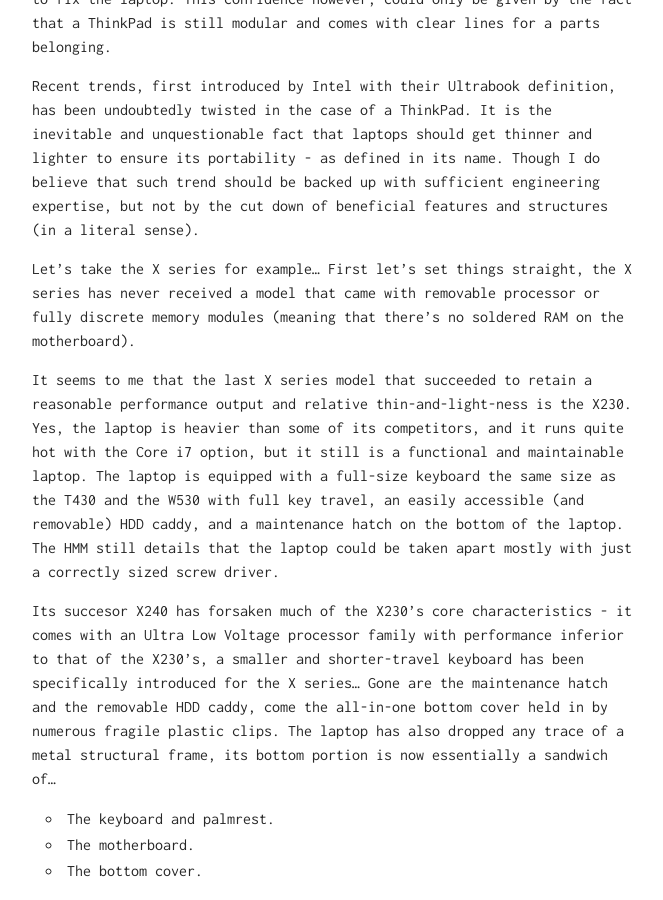
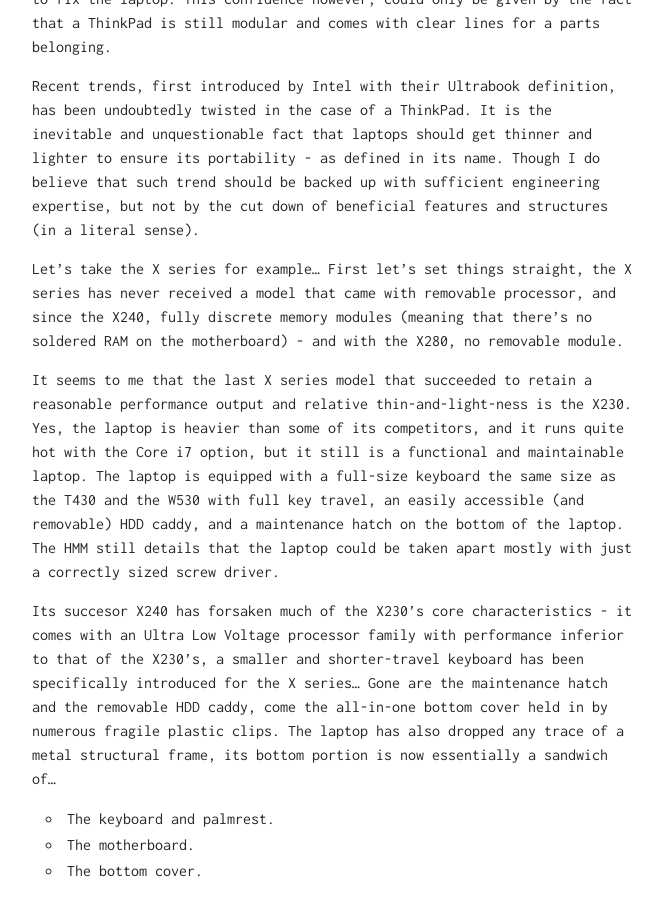
Before and after one commit to MingcongBai/MingcongBai.github.io, a Jekyll site: the page built from _posts/2018-02-10-the-ymf-3.md, in a window 1280 px wide and 900 px high, scrolled down 496 px. Shown: the whole window, without its empty margins (308-971 px from the left). Built offline with Jekyll 4.4.1, drawn with Linux system fonts in a browser that asks for light colours.

Commit message:
blog/ymf-3: fix information regarding DIMMs

```diff
--- a/_posts/2018-02-10-the-ymf-3.md
+++ b/_posts/2018-02-10-the-ymf-3.md
@@ -27,9 +27,9 @@
 cut down of beneficial features and structures (in a literal sense).
 
 Let's take the X series for example... First let's set things straight, the X
-series has never received a model that came with removable processor or fully
-discrete memory modules (meaning that there's no soldered RAM on the
-motherboard).
+series has never received a model that came with removable processor, and since
+the X240, fully discrete memory modules (meaning that there's no soldered RAM
+on the motherboard) - and with the X280, no removable module.
 
 It seems to me that the last X series model that succeeded to
 retain a reasonable performance output and relative thin-and-light-ness is the
```
